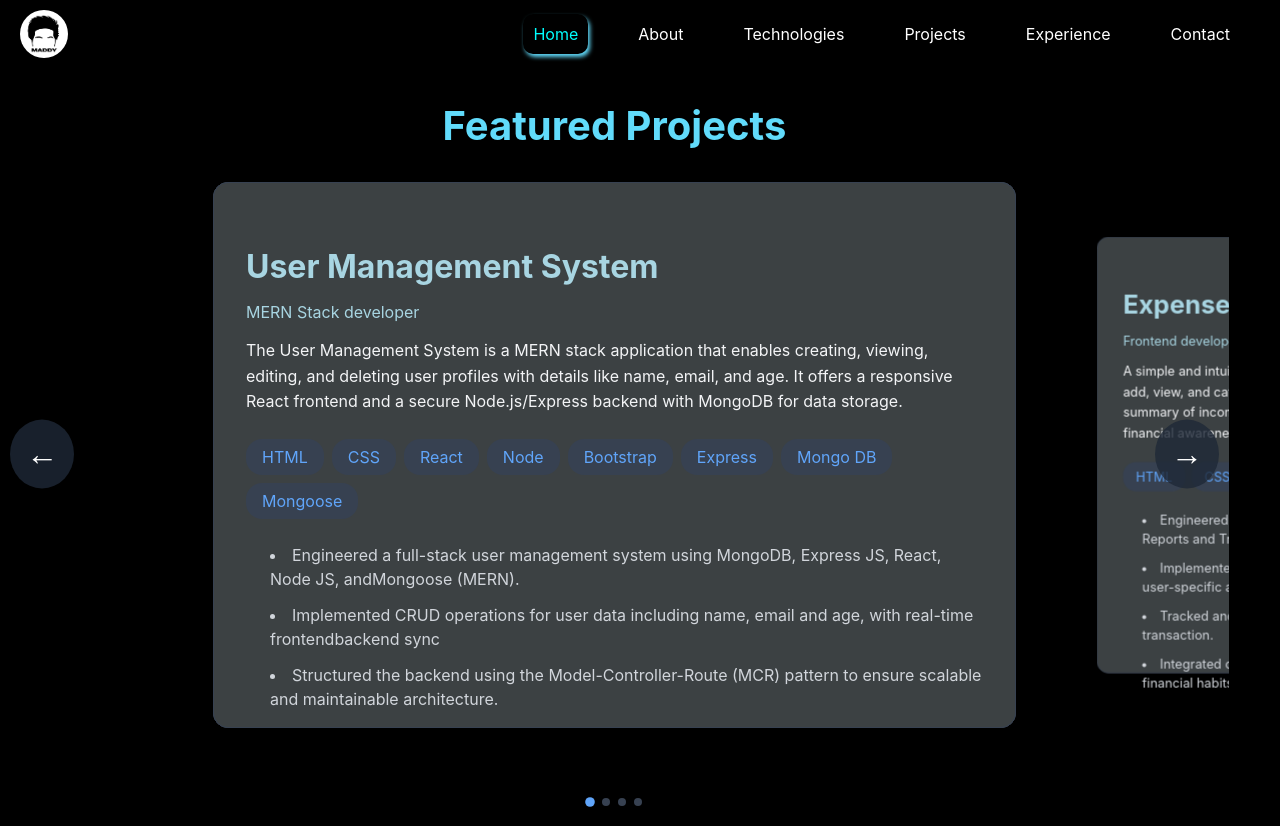
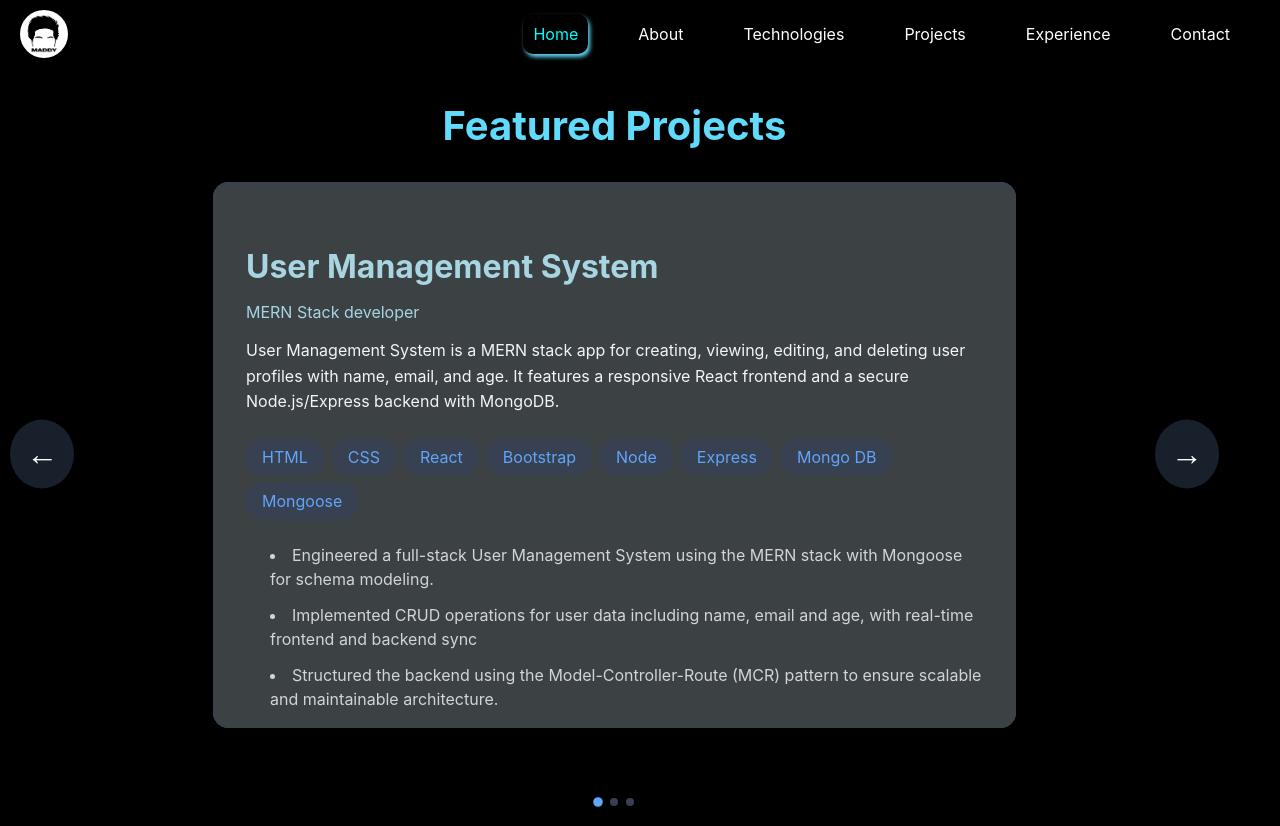
Before and after one commit to Madhanm2001/My-portfolio, a React (Create React App) app: page /Projects in a window 1280 px wide. Built offline with nearby package versions, Linux system fonts and the light colour scheme; the HTML template or start-up script is replaced by a standard one.

Commit message:
Update Project Section

```diff
--- a/src/components/Project.js
+++ b/src/components/Project.js
@@ -105,9 +105,9 @@ const Project = () => {
 
     {
       name: "Free Technical Webinar Feature",
-      role: "Frontend Developer",
+      role: "React Developer",
       description: "Tech Webinar Management System for Monitoring Candidate Sessions on Zoom in our product.",
-      technologies: ['HTML','CSS','Javascript',"React(Class Component)", "Redux"],
+      technologies: ['HTML','CSS','Javascript',"Bootstrap","React", "Redux"],
       responsibilities: [
         "UI Design: Developing intuitive, user-friendly interfaces for monitoring Zoom candidate sessions.",
         "Zoom API Integration: Implementing Zoom API to fetch and display real-time session data.",
@@ -117,9 +117,9 @@ const Project = () => {
     },
     {
       name: "Task Ticket Rising Feature",
-      role: "Frontend Developer",
+      role: "React Developer",
       description: "Task Management with Ticket Raising, Email Notifications, and Employee Data Management.",
-      technologies: ['HTML','CSS','Javascript',"React(Class Component)", "Redux"],
+      technologies: ['HTML','CSS', 'Javascript',"Bootstrap","React", "Redux"],
       responsibilities: [
         "UI Design: Creating user-friendly interfaces for managing tasks, ticket raising, and employee data.",
         "Ticket Management: Implementing dynamic ticket creation, viewing, and updating features.",
@@ -127,26 +127,26 @@ const Project = () => {
         "Responsive Layout: Ensuring the platform is optimized for all devices, providing a seamless user experience."
       ],
     },
-     {
-      name: "Expense Tracker App",
-      role: "Frontend developer",
-      description: "A simple and intuitive web application that helps users manage their daily expenses. Users can add, view, and categorize transactions to keep track of their spending habits. It provides a clear summary of income, expenses, and balance in real-time. Ideal for personal budgeting and financial awareness.",
-      technologies: ['HTML','CSS','Javascript',"React(Functional Component)"],
-      responsibilities: [
-        "Engineered a responsive expense tracker app using React with tabs for Home, Profile, Reports and Transaction History.",
-        "Implemented JWT-based authentication with separate Login and Signup pages for secure, user-specific access.",
-        "Tracked and displayed income, expenses, and balance with real-time updates on every transaction.",
-        "Integrated category and date filters along with visual reports to help users analyze their financial habits.",
-      ],
-    },
+    //  {
+    //   name: "Expense Tracker App",
+    //   role: "Frontend developer",
+    //   description: "A simple and intuitive web application that helps users manage their daily expenses. Users can add, view, and categorize transactions to keep track of their spending habits. It provides a clear summary of income, expenses, and balance in real-time. Ideal for personal budgeting and financial awareness.",
+    //   technologies: ['HTML','CSS','Javascript',"React(Functional Component)"],
+    //   responsibilities: [
+    //     "Engineered a responsive expense tracker app using React with tabs for Home, Profile, Reports and Transaction History.",
+    //     "Implemented JWT-based authentication with separate Login and Signup pages for secure, user-specific access.",
+    //     "Tracked and displayed income, expenses, and balance with real-time updates on every transaction.",
+    //     "Integrated category and date filters along with visual reports to help users analyze their financial habits.",
+    //   ],
+    // },
     {
       name: "User Management System",
       role: "MERN Stack developer",
-      description: "The User Management System is a MERN stack application that enables creating, viewing, editing, and deleting user profiles with details like name, email, and age. It offers a responsive React frontend and a secure Node.js/Express backend with MongoDB for data storage.",
-      technologies: ['HTML','CSS',"React", "Node", "Bootstrap", 'Express','Mongo DB', 'Mongoose'],
+      description: "User Management System is a MERN stack app for creating, viewing, editing, and deleting user profiles with name, email, and age. It features a responsive React frontend and a secure Node.js/Express backend with MongoDB.",
+      technologies: ['HTML','CSS', "React", "Bootstrap", "Node", 'Express','Mongo DB', 'Mongoose'],
       responsibilities: [
-        "Engineered a full-stack user management system using MongoDB, Express JS, React, Node JS, andMongoose (MERN).",
-        "Implemented CRUD operations for user data including name, email and age, with real-time frontendbackend sync",
+        "Engineered a full-stack User Management System using the MERN stack with Mongoose for schema modeling.",
+        "Implemented CRUD operations for user data including name, email and age, with real-time frontend and backend sync",
         "Structured the backend using the Model-Controller-Route (MCR) pattern to ensure scalable and maintainable architecture.",
       ],
     },
```
